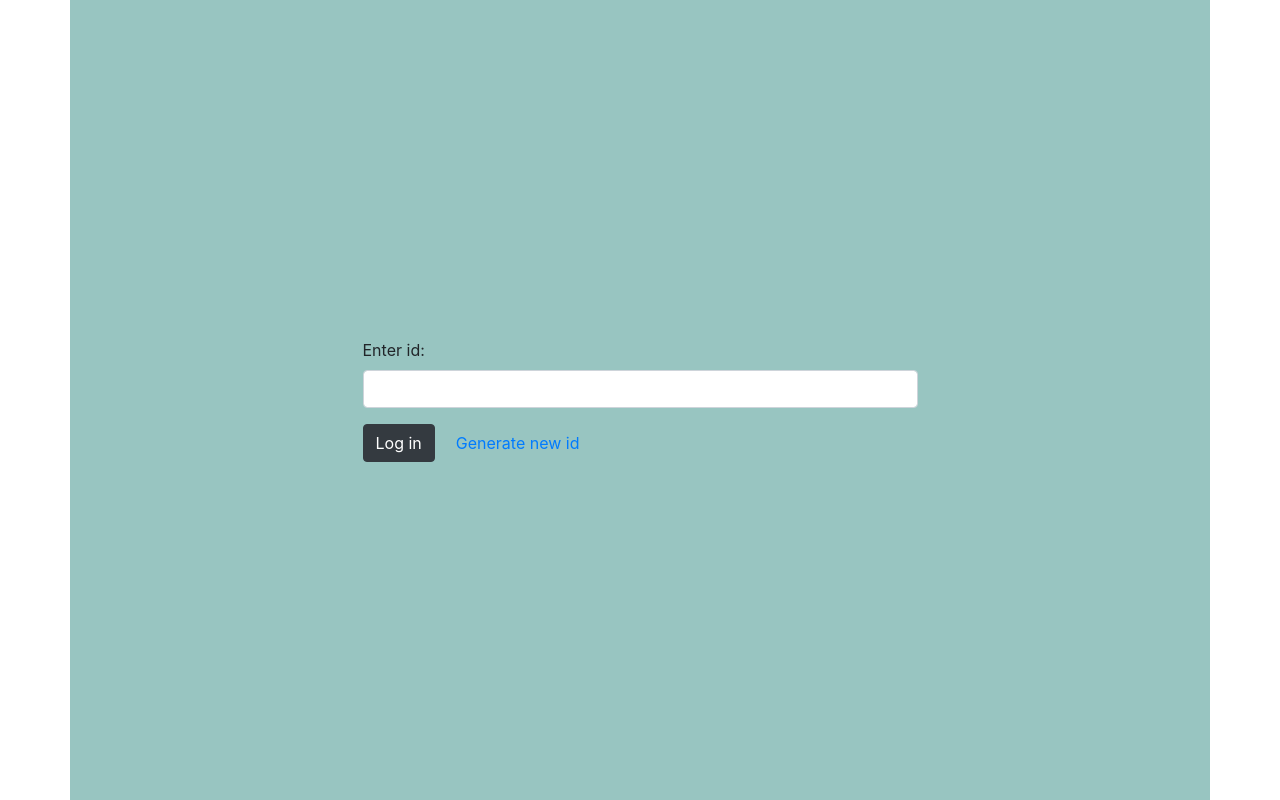
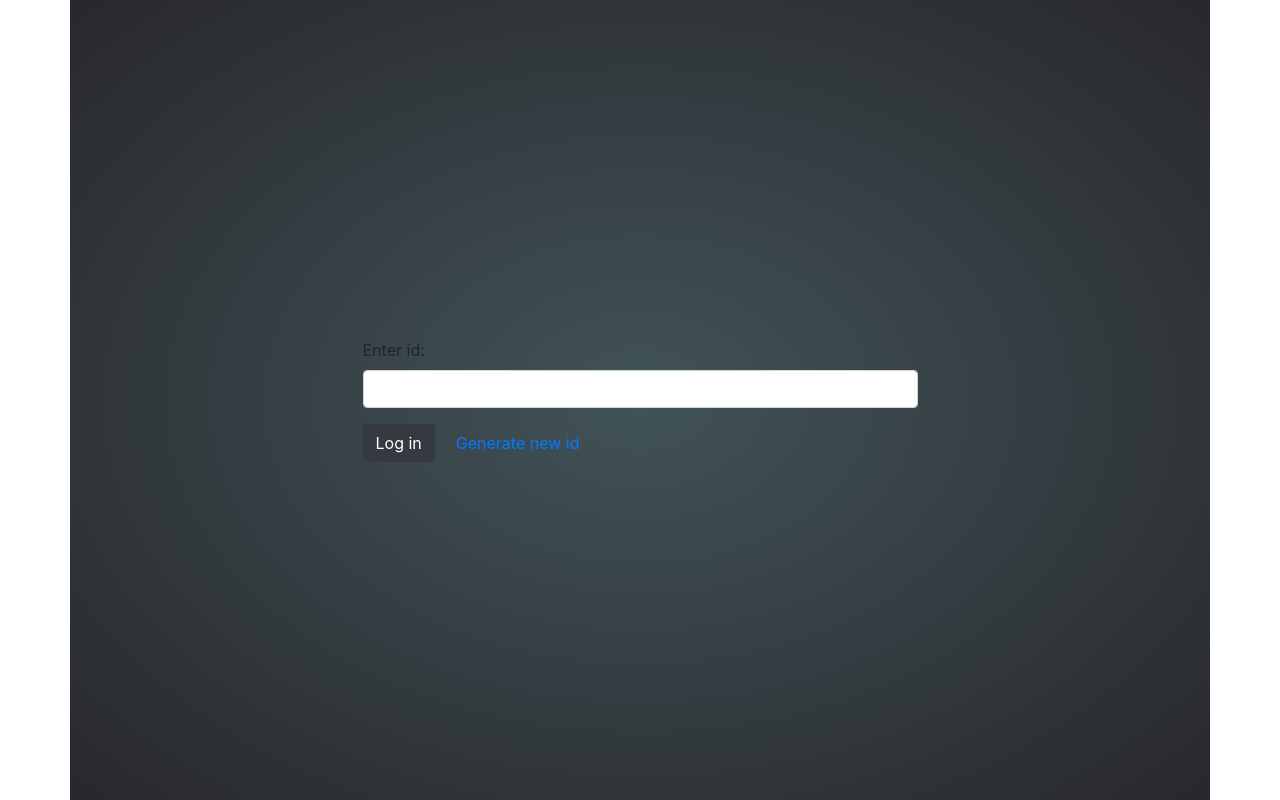
Before and after one commit to sitzelwucht/chatter-project, a React (Create React App) app in the folder client/: page / in a window 1280 px wide. Built offline with nearby package versions, Linux system fonts and the light colour scheme; no server answers.

Commit message:
message layout improved

```diff
--- a/client/src/App.css
+++ b/client/src/App.css
@@ -1,7 +1,8 @@
 
 .login-signup {
-  background: rgb(152, 197, 193);
+  background: radial-gradient(#415358, #28282c)!important;
   height: 100vh;
+  width: 100vh;
   display: flex;
   align-items: center;
   justify-content: center;
--- a/client/src/components/OpenConversation.js
+++ b/client/src/components/OpenConversation.js
@@ -33,7 +33,7 @@ export default function OpenConversation() {
                         <div
                         ref={isLastMsg ? setRef : null }
                         key={i}
-                        className={`my-1 d-flex flex-column ${msg.fromMe ? 'align-self-end' : ''}`}>
+                        className={`my-1 w-50 d-flex flex-column ${msg.fromMe ? 'align-self-end' : ''}`}>
 
                             <div
                                 className={`rounded px-2 py-1 ${msg.fromMe ? 'bg-dark text-white' : 'bg-light text-dark'}`}>{msg.text}
```
Also changed, not shown: 1 other file (tests, documents, lock files or other folders).
